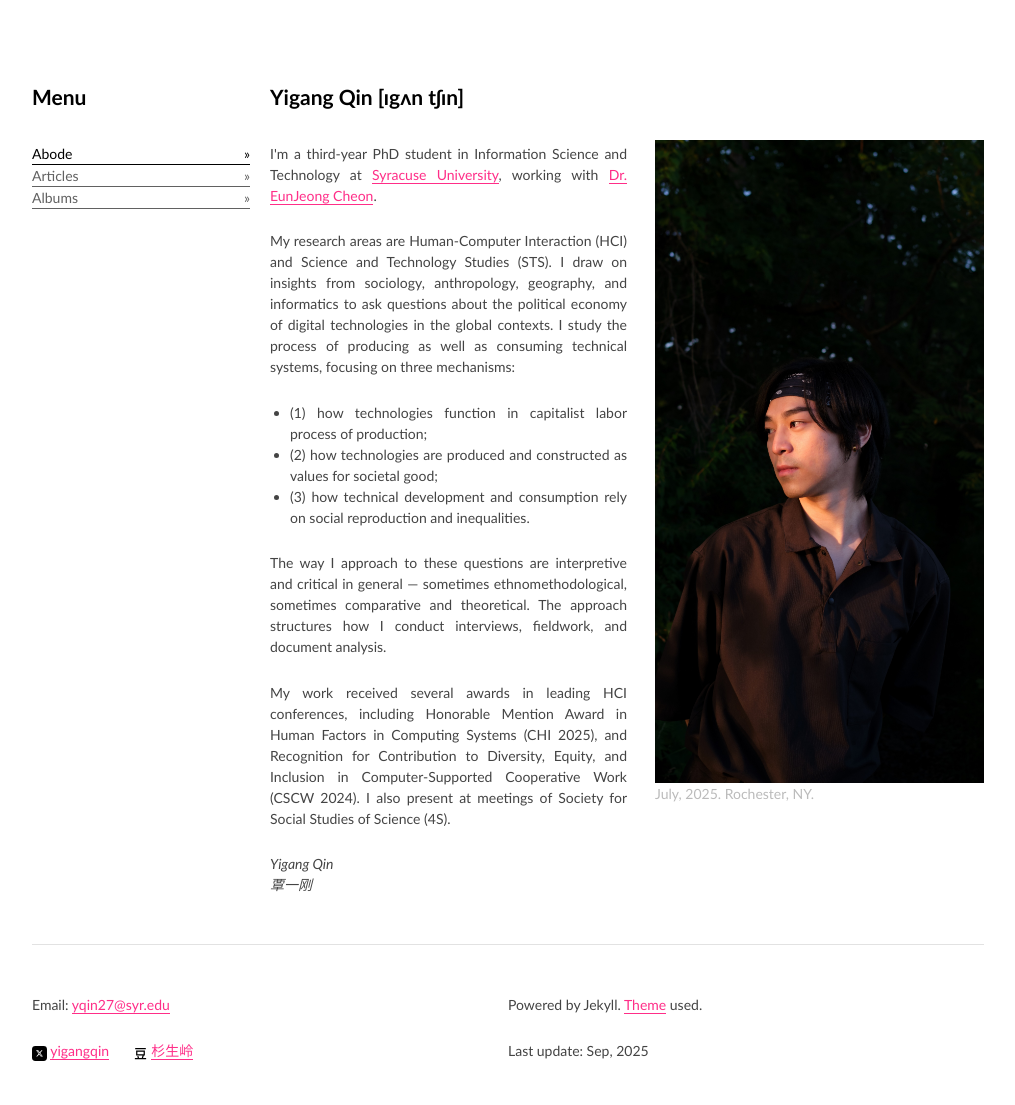
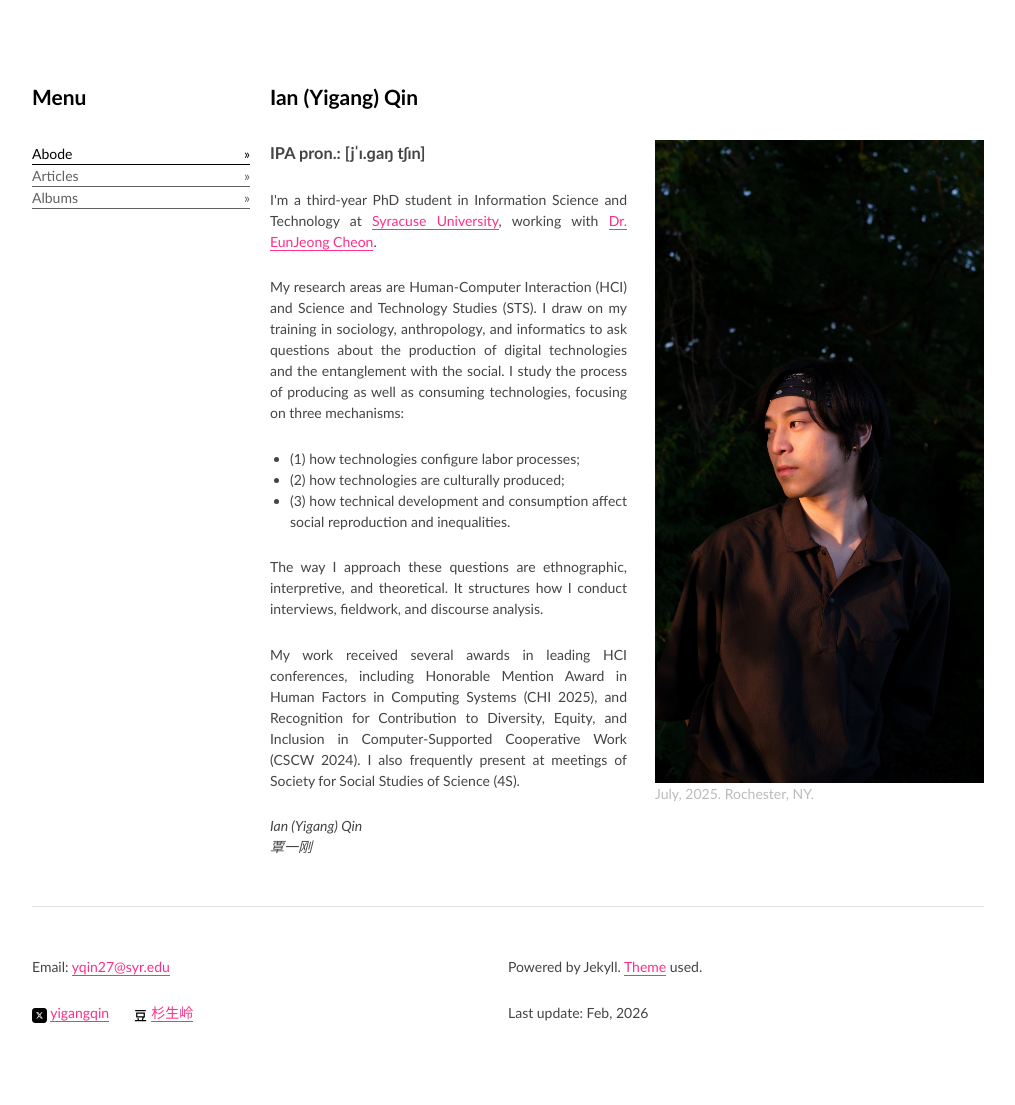
Before and after one commit to yigangqn/yigangqn.github.io, a Jekyll site: the page built from index.html, in a window 1280 px wide. Shown: the whole page, without its empty margins (132-1147 px from the left). Built offline with Jekyll 4.4.1, drawn with Linux system fonts in a browser that asks for light colours; after the commit the page ends 1067 px from its top, so only the background shows below that.

```diff
--- a/_includes/footer.html
+++ b/_includes/footer.html
@@ -34,7 +34,7 @@
         <a target="_blank" href="https://github.com/wemake-services/jekyll-theme-hackcss">
           Theme</a> used.
       </p>
-      <p>Last update: Sep, 2025</p>
+      <p>Last update: Feb, 2026</p>
     </div>
 
   </div>
--- a/index.html
+++ b/index.html
@@ -6,7 +6,8 @@ layout: defaultTem
 
 <div class="horizontal">
   <div class="text">
-    <h2>Yigang Qin [ɪgʌn tʃɪn]</h2>
+    <h2>Ian (Yigang) Qin </h2>
+    <h3>IPA pron.: [jˈɪ.ɡaŋ tʃɪn]</h3>
     <p>
       I'm a third-year PhD student in Information Science and Technology at
       <a target="_blank" href="https://www.syracuse.edu/">Syracuse University</a>, working with
@@ -14,30 +15,29 @@ layout: defaultTem
     </p>
     <p>
       My research areas are Human-Computer Interaction (HCI) and Science and Technology Studies (STS).
-      I draw on insights from sociology, anthropology, geography, and informatics to
-      ask questions about the political economy of digital technologies in the global contexts.
-      I study the process of producing as well as consuming technical systems, focusing on three mechanisms:
+      I draw on my training in sociology, anthropology, and informatics to
+      ask questions about the production of digital technologies and the entanglement with the social.
+      I study the process of producing as well as consuming technologies, focusing on three mechanisms:
       <ul>
-        <li> (1) how technologies function in capitalist labor process of production; </li>
-        <li> (2) how technologies are produced and constructed as values for societal good; </li>
-        <li> (3) how technical development and consumption rely on social reproduction and inequalities.</li>
+        <li> (1) how technologies configure labor processes; </li>
+        <li> (2) how technologies are culturally produced; </li>
+        <li> (3) how technical development and consumption affect social reproduction and inequalities.</li>
       </ul>
     </p>
 
     <p>
-      The way I approach to these questions are interpretive and critical in general — sometimes
-      ethnomethodological, sometimes comparative and theoretical. The approach structures how
-      I conduct interviews, fieldwork, and document analysis.
+      The way I approach these questions are ethnographic, interpretive, and theoretical. It structures how
+      I conduct interviews, fieldwork, and discourse analysis.
     </p>
 
     <p>
       My work received several awards in leading HCI conferences, including Honorable Mention Award in
       Human Factors in Computing Systems (CHI 2025),
       and Recognition for Contribution to Diversity, Equity, and Inclusion in
-      Computer-Supported Cooperative Work (CSCW 2024). I also present at meetings of Society for Social Studies of Science (4S).
+      Computer-Supported Cooperative Work (CSCW 2024). I also frequently present at meetings of Society for Social Studies of Science (4S).
     </p>
     <p>
-      <i>Yigang Qin</i> <br />
+      <i>Ian (Yigang) Qin</i> <br />
       <i>覃一刚</i>
     </p>
   </div>
```
Also changed, not shown: articles.html (+17 -3 lines), assets/paperCovers/chi26.png (added).
